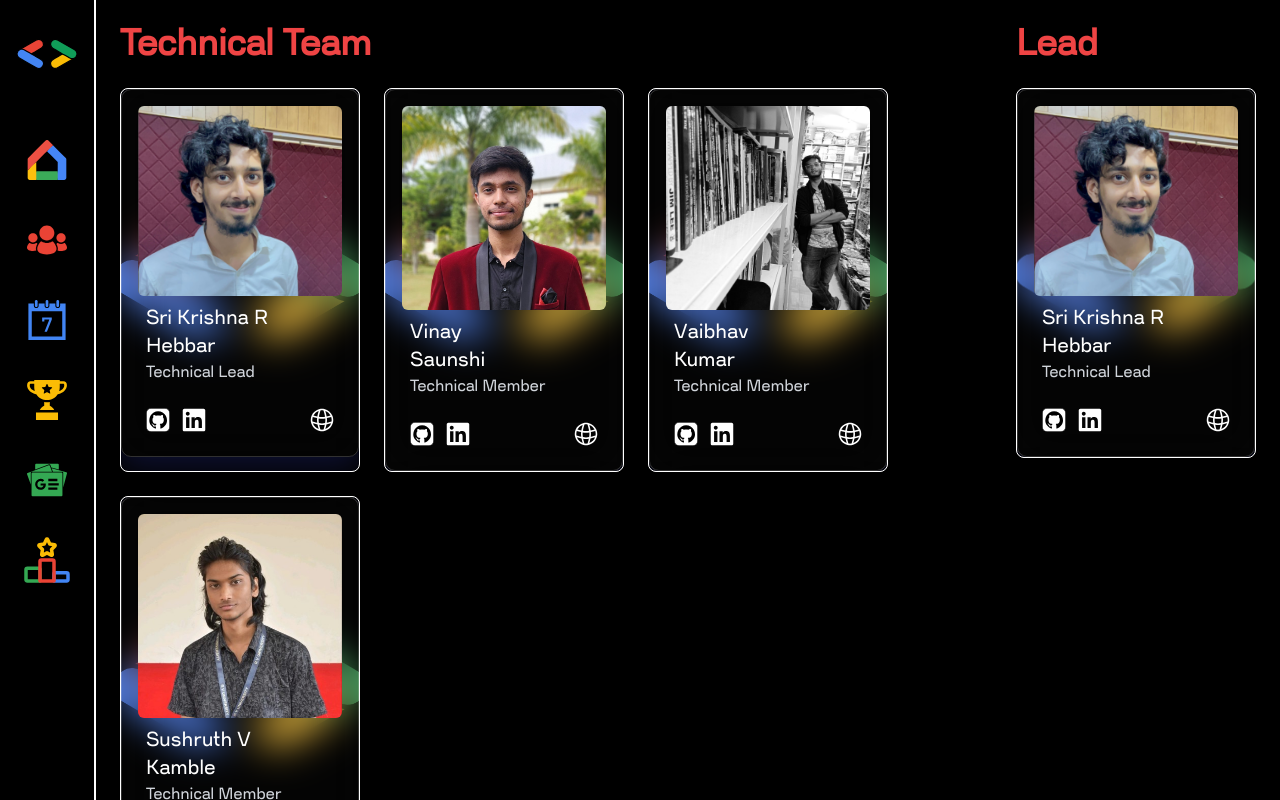
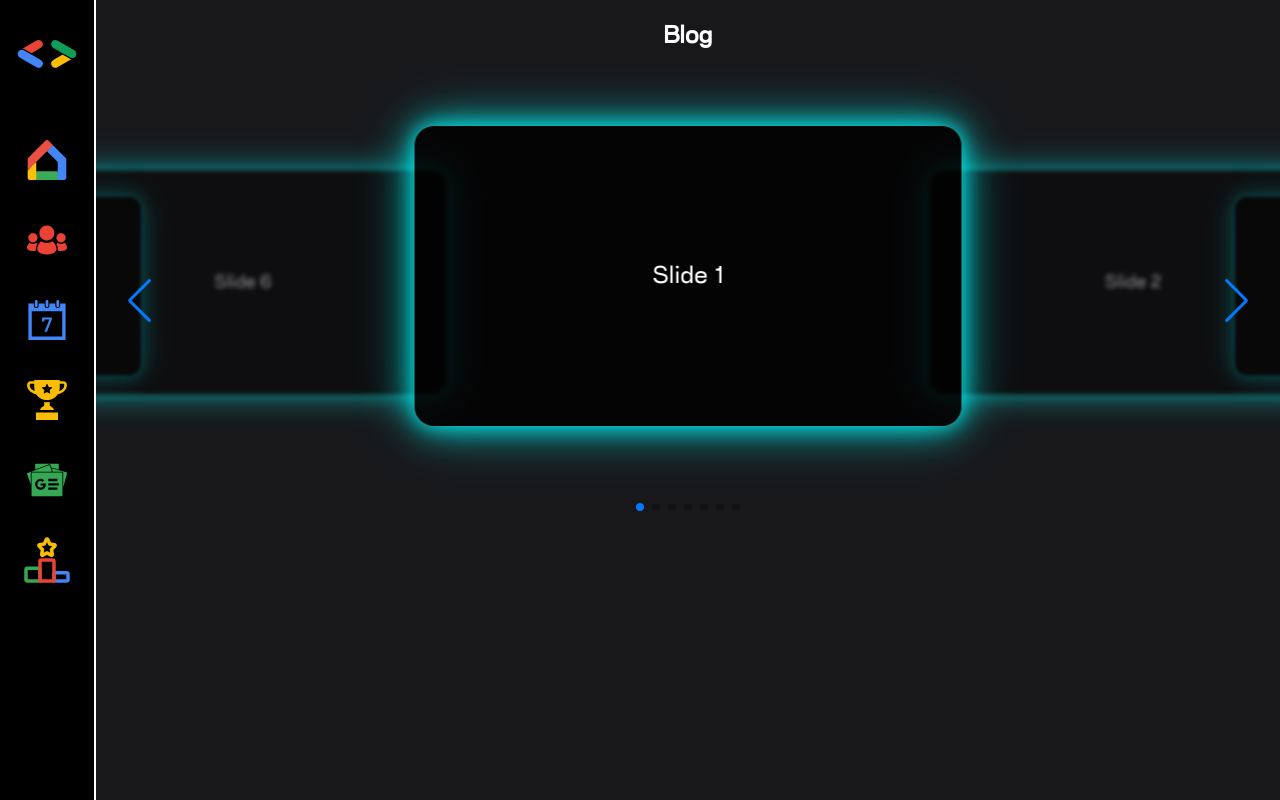
Before and after one commit to GDG-On-Campus-RVU/GDG-Website, a React (Vite) app: page / in a window 1280 px wide. Shown: the top 800 px of the page. Built offline with nearby package versions, Linux system fonts and the light colour scheme.

Commit message:
Added Blog page and its components
Install npm i swiper

```diff
--- a/package.json
+++ b/package.json
@@ -11,7 +11,8 @@
   },
   "dependencies": {
     "react": "^18.3.1",
-    "react-dom": "^18.3.1"
+    "react-dom": "^18.3.1",
+    "swiper": "^11.2.1"
   },
   "devDependencies": {
     "@eslint/js": "^9.17.0",
--- a/src/App.jsx
+++ b/src/App.jsx
@@ -1,12 +1,14 @@
 import './App.css'
 import TemplatePage from './Components/TemplatePage/TemplatePage.jsx';
 import TeamPage from "./Components/TeamPage/TeamPage.jsx"
+import Blog from './Components/Blog/Blog.jsx';
 function App() {
   return (
     <>
     <div className="sub-root">
       {/* <TemplatePage/> */}
-      <TeamPage/>
+      {/* <TeamPage/> */}
+      <Blog/>
     </div>
     </>
   )
--- /dev/null
+++ b/src/Components/Blog/Blog.css
@@ -0,0 +1,37 @@
+.blog-container {
+  max-width: 100%;
+  margin: auto;
+  text-align: center;
+  padding: 20px;
+  color: white;
+  overflow: visible;
+}
+.blog-swiper {
+  width: 100%;
+  height: 450px;
+  padding-top: 50px;
+  padding-bottom: 50px;
+  overflow: visible !important;
+}
+.swiper-wrapper {
+  overflow: visible !important;
+}
+.swiper-slide {
+  display: flex;
+  align-items: center;
+  justify-content: center;
+  font-size: 24px;
+  width: 300px;
+  height: 300px;
+  background: rgba(0, 0, 0, 0.8);
+  border-radius: 20px;
+  text-align: center;
+  transition: transform 0.3s ease-in-out;
+  box-shadow: 0 0 20px rgba(0, 255, 255, 0.8), 0 0 40px rgba(0, 255, 255, 0.6),
+    0 0 60px rgba(0, 255, 255, 0.4);
+}
+.swiper-slide:not(.swiper-slide-active) {
+  transform: scale(0.8);
+  opacity: 0.5;
+  filter: blur(3px);
+}
--- /dev/null
+++ b/src/Components/Blog/Blog.jsx
@@ -0,0 +1,67 @@
+import React from 'react';
+import TemplatePage from '../TemplatePage/TemplatePage';
+import { Swiper, SwiperSlide } from 'swiper/react';
+
+// Import Swiper styles
+import 'swiper/css';
+import 'swiper/css/effect-coverflow';
+import 'swiper/css/pagination';
+import 'swiper/css/navigation';
+
+// Import Swiper modules
+import { EffectCoverflow, Pagination, Navigation } from 'swiper/modules';
+
+import './Blog.css';
+
+const Blog = () => {
+    return (
+        <TemplatePage>
+            <div className="blog-container w-full overflow-hidden">
+                <h2 className="text-center text-2xl font-bold mb-6">Blog</h2>
+                <Swiper
+                    modules={[EffectCoverflow, Pagination, Navigation]}
+                    effect="coverflow"
+                    grabCursor={true}
+                    centeredSlides={true}
+                    slidesPerView={2}
+                    spaceBetween={50}
+                    coverflowEffect={{
+                        rotate: 0,
+                        stretch: 0,
+                        depth: 250,
+                        modifier: 1.5,
+                        slideShadows: false,
+                    }}
+                    loop={true}
+                    pagination={{ clickable: true }}
+                    navigation={true}
+                    className="blog-swiper w-full">
+
+                    <SwiperSlide className="max-w-full">
+                        <div className="slide-content w-full">Slide 1</div>
+                    </SwiperSlide>
+                    <SwiperSlide className="max-w-full">
+                        <div className="slide-content w-full">Slide 2</div>
+                    </SwiperSlide>
+                    <SwiperSlide className="max-w-full">
+                        <div className="slide-content w-full">Slide 3</div>
+                    </SwiperSlide>
+                    <SwiperSlide className="max-w-full">
+                        <div className="slide-content w-full">Slide 4</div>
+                    </SwiperSlide>
+                    <SwiperSlide className="max-w-full">
+                        <div className="slide-content w-full">Slide 5</div>
+                    </SwiperSlide>
+                    <SwiperSlide className="max-w-full">
+                        <div className="slide-content w-full">Slide 6</div>
+                    </SwiperSlide>
+                    <SwiperSlide className="max-w-full">
+                        <div className="slide-content w-full">Slide 6</div>
+                    </SwiperSlide>
+                </Swiper>
+            </div>
+        </TemplatePage >
+    );
+};
+
+export default Blog;
--- a/src/Components/TemplatePage/TemplatePage.jsx
+++ b/src/Components/TemplatePage/TemplatePage.jsx
@@ -138,11 +138,8 @@ const TemplatePage = ({children}) => {
 
 
             {/* Main Content */}
-            {/* <div className={`w-full flex-1 h-auto gap-10 bg-gray-100 ${isOpen ? 'ml-36' : 'ml-16'} transition-all duration-300 bg-zinc-900`}> */}
-            <div className={`w-full flex-1 h-auto gap-10 bg-gray-100 transition-all duration-300 bg-zinc-900 ml-24`}>
-                {/* {Object.entries(teamsData).map(([teamName, members], index) => (
-                    <TeamPage key={index} teamName={teamName} members={members} />
-                ))} */}
+            {/* <div className={`w-full flex-1 h-auto gap-10 bg-gray-100 transition-all duration-300 bg-zinc-900 ml-24`}> */}
+            <div className="flex-1 min-h-screen bg-zinc-900 ml-24 overflow-auto">
                 {children}
             </div>
         </div>
```
Also changed, not shown: 1 other file (tests, documents, lock files or other folders).
